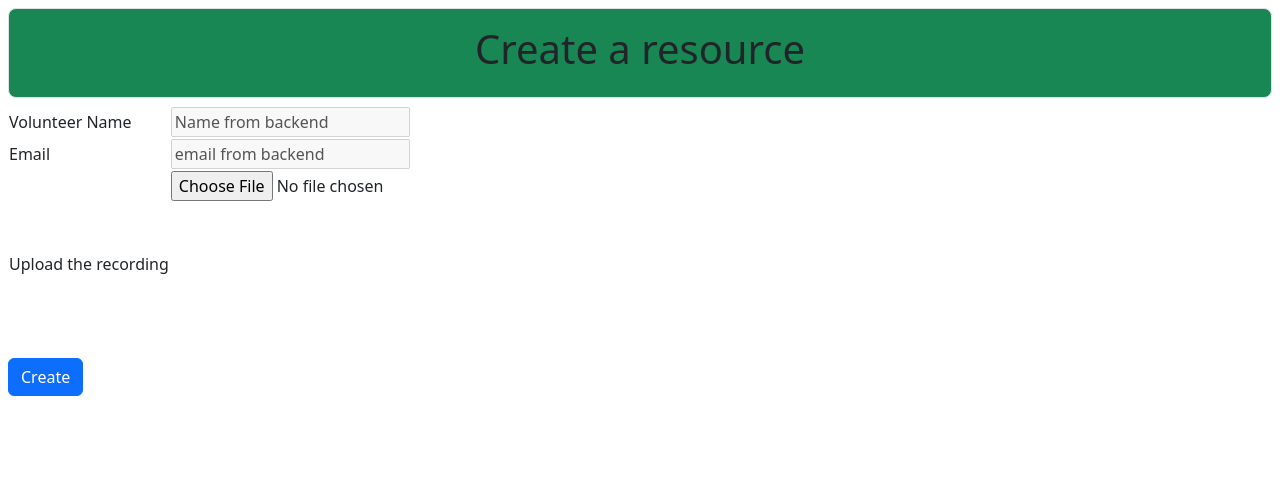
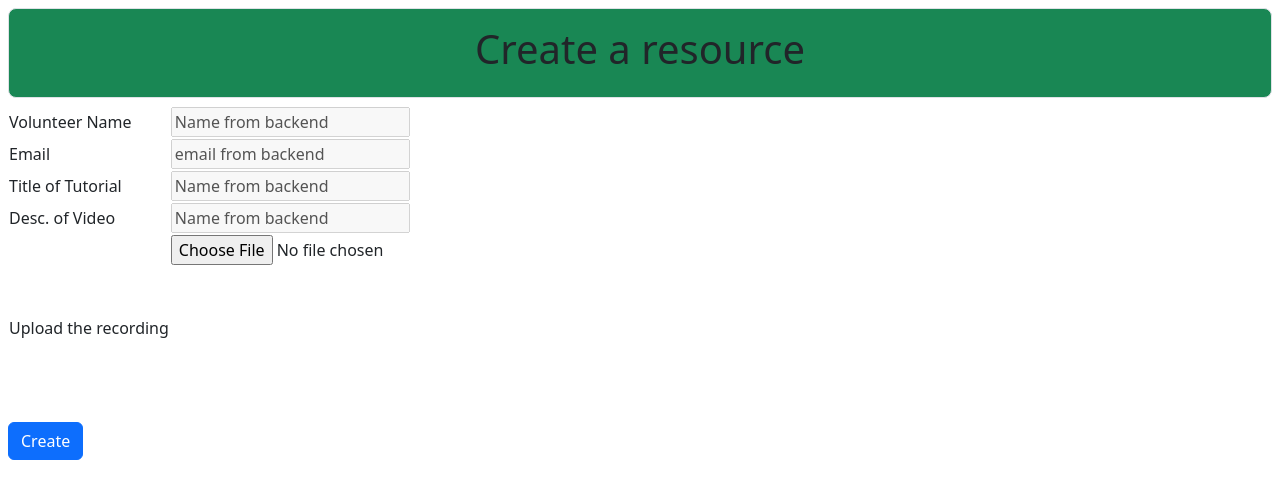
Before and after one commit to cfgblr2023/Team-24, a React (Create React App) app in the folder frontend/: page /createResource in a window 1280 px wide. Shown: the top 498 px of the page. Built offline with nearby package versions, Linux system fonts and the light colour scheme.

Commit message:
added to form video upload title and desc

```diff
--- a/frontend/src/components/CreateResource.jsx
+++ b/frontend/src/components/CreateResource.jsx
@@ -36,6 +36,24 @@ const About = () => {
                 </td>
             </tr>
             <tr >
+                <td>
+                    <label for="tut_title">
+                        Title of Tutorial
+                    </label>
+                </td>
+                <td><input disabled="true" type="text" id="tut_title" name ="tut_title" required value="Name from backend "/>
+                </td>
+            </tr>
+            <tr >
+                <td>
+                    <label for="tut_desc">
+                        Desc. of Video
+                    </label>
+                </td>
+                <td><input disabled="true" type="text" id="tut_desc"  name="tut_desc" required value="Name from backend "/>
+                </td>
+            </tr>
+            <tr >
                 <td><label for="file">
                         Upload the recording
                     </label>
```
